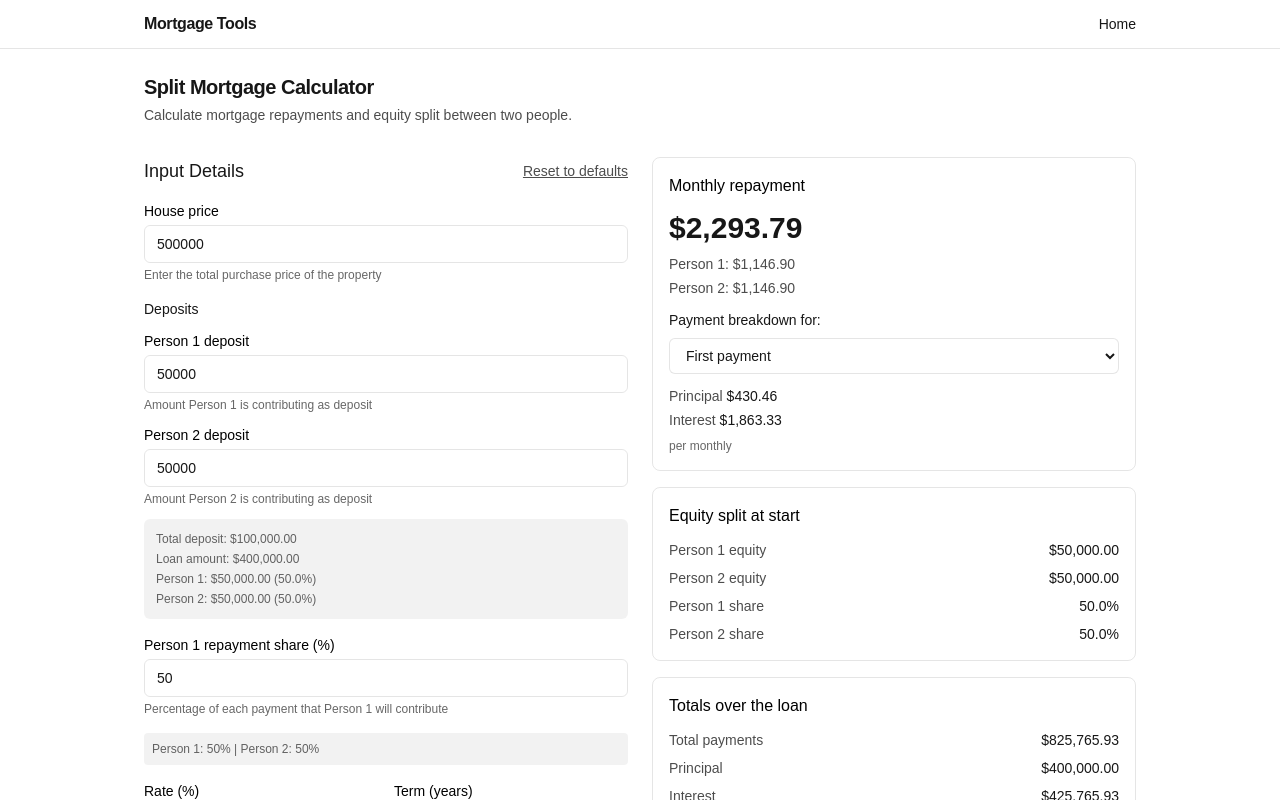
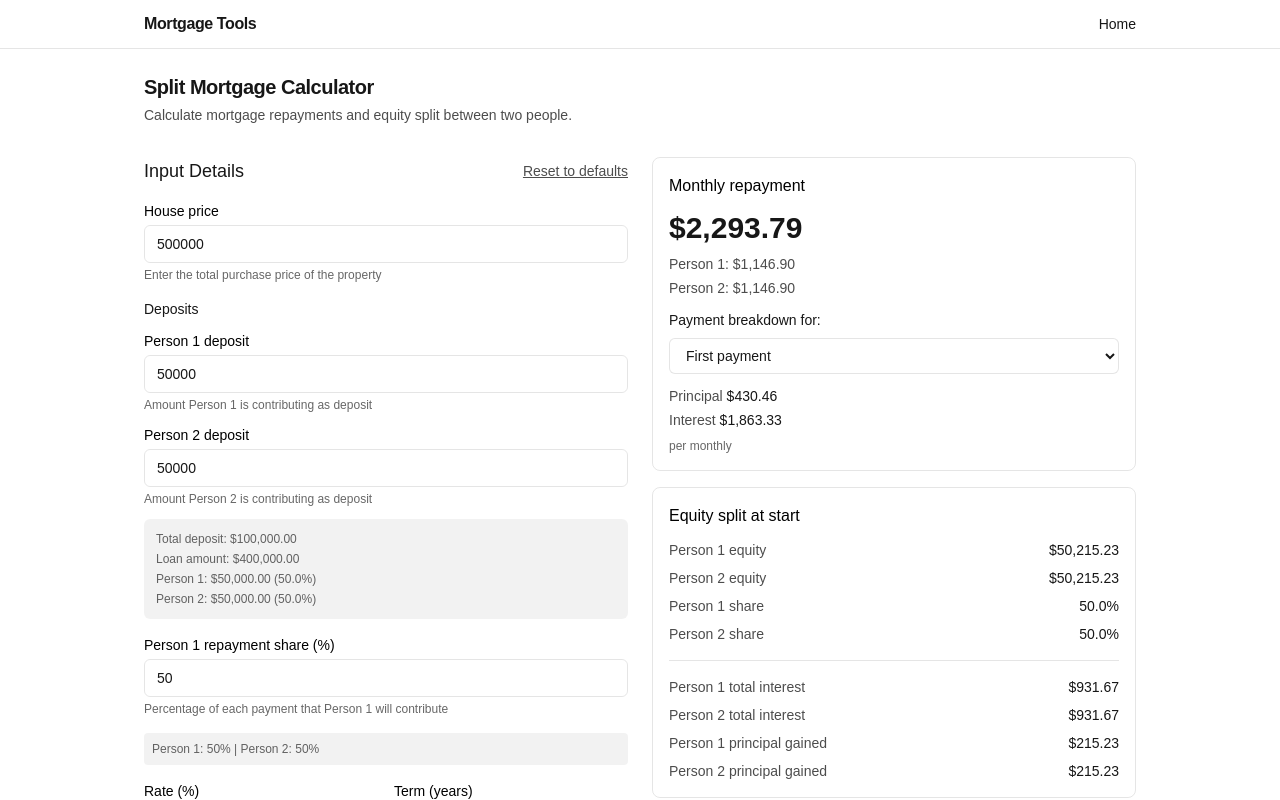
Before and after one commit to ErrolMc/MortgageTool, a Next.js app: page /calculators/split-mortgage in a window 1280 px wide. Shown: the top 800 px of the page. Built offline with nearby package versions, Linux system fonts and the light colour scheme.

Commit message:
- Fixed calculation/formatting errors

```diff
--- a/src/app/calculators/split-mortgage/page.tsx
+++ b/src/app/calculators/split-mortgage/page.tsx
@@ -9,7 +9,11 @@ import {
 } from './useSplitMortgageCalculator';
 import { NumberFormField } from '@/components/ui/FormField';
 import { FrequencySelector } from '@/components/ui/FrequencySelector';
-import { ResultsCard, ResultsGrid, ResultsRow } from '@/components/ui/ResultsCard';
+import {
+  ResultsCard,
+  ResultsGrid,
+  ResultsRow,
+} from '@/components/ui/ResultsCard';
 
 export default function SplitMortgageCalculatorPage() {
   const {
@@ -113,8 +117,20 @@ export default function SplitMortgageCalculatorPage() {
             <div className="text-xs text-black/60 dark:text-white/60 space-y-1 p-3 bg-black/5 dark:bg-white/5 rounded-md">
               <p>Total deposit: {formatCurrency(totalDeposit)}</p>
               <p>Loan amount: {formatCurrency(principal)}</p>
-              <p>Person 1: {formatCurrency(person1Deposit)} ({totalDeposit > 0 ? ((person1Deposit / totalDeposit) * 100).toFixed(1) : '0'}%)</p>
-              <p>Person 2: {formatCurrency(person2Deposit)} ({totalDeposit > 0 ? ((person2Deposit / totalDeposit) * 100).toFixed(1) : '0'}%)</p>
+              <p>
+                Person 1: {formatCurrency(person1Deposit)} (
+                {totalDeposit > 0
+                  ? ((person1Deposit / totalDeposit) * 100).toFixed(1)
+                  : '0'}
+                %)
+              </p>
+              <p>
+                Person 2: {formatCurrency(person2Deposit)} (
+                {totalDeposit > 0
+                  ? ((person2Deposit / totalDeposit) * 100).toFixed(1)
+                  : '0'}
+                %)
+              </p>
             </div>
           </div>
 
@@ -131,7 +147,8 @@ export default function SplitMortgageCalculatorPage() {
           />
 
           <div className="text-xs text-black/60 dark:text-white/60 p-2 bg-black/5 dark:bg-white/5 rounded">
-            Person 1: {person1RepaymentSharePercent.toFixed(0)}% | Person 2: {person2RepaymentSharePercent.toFixed(0)}%
+            Person 1: {person1RepaymentSharePercent.toFixed(0)}% | Person 2:{' '}
+            {person2RepaymentSharePercent.toFixed(0)}%
           </div>
 
           <div className="grid grid-cols-2 gap-4">
@@ -159,10 +176,7 @@ export default function SplitMortgageCalculatorPage() {
             />
           </div>
 
-          <FrequencySelector
-            value={frequency}
-            onChange={setFrequency}
-          />
+          <FrequencySelector value={frequency} onChange={setFrequency} />
         </div>
 
         <div className="space-y-4">
@@ -228,24 +242,70 @@ export default function SplitMortgageCalculatorPage() {
             </p>
           </ResultsCard>
 
-          <ResultsCard title={`Equity split at ${selectedYear === 'first' ? 'start' : `year ${selectedYear}`}`}>
-            <ResultsGrid
-              items={[
-                { label: 'Person 1 equity', value: formatCurrency(results.person1Equity) },
-                { label: 'Person 2 equity', value: formatCurrency(results.person2Equity) },
-                { label: 'Person 1 share', value: `${results.person1EquityShare.toFixed(1)}%` },
-                { label: 'Person 2 share', value: `${results.person2EquityShare.toFixed(1)}%` },
-              ]}
-            />
-          </ResultsCard>
+                     <ResultsCard
+             title={`Equity split at ${selectedYear === 'first' ? 'start' : `year ${selectedYear}`}`}
+           >
+             <ResultsGrid
+               items={[
+                 {
+                   label: 'Person 1 equity',
+                   value: formatCurrency(results.person1Equity),
+                 },
+                 {
+                   label: 'Person 2 equity',
+                   value: formatCurrency(results.person2Equity),
+                 },
+                 {
+                   label: 'Person 1 share',
+                   value: `${results.person1EquityShare.toFixed(1)}%`,
+                 },
+                 {
+                   label: 'Person 2 share',
+                   value: `${results.person2EquityShare.toFixed(1)}%`,
+                 },
+               ]}
+             />
+
+             <div className="border-t border-black/10 dark:border-white/15 my-4" />
+
+             <ResultsGrid
+               items={[
+                 {
+                   label: 'Person 1 total interest',
+                   value: formatCurrency(results.person1TotalInterest),
+                 },
+                 {
+                   label: 'Person 2 total interest',
+                   value: formatCurrency(results.person2TotalInterest),
+                 },
+                 {
+                   label: 'Person 1 principal gained',
+                   value: formatCurrency(results.person1Equity - person1Deposit),
+                 },
+                 {
+                   label: 'Person 2 principal gained',
+                   value: formatCurrency(results.person2Equity - person2Deposit),
+                 },
+               ]}
+             />
+           </ResultsCard>
 
           <ResultsCard title="Totals over the loan">
             <ResultsGrid
               items={[
-                { label: 'Total payments', value: formatCurrency(results.totalPaid) },
-                { label: 'Principal', value: formatCurrency(results.principal) },
+                {
+                  label: 'Total payments',
+                  value: formatCurrency(results.totalPaid),
+                },
+                {
+                  label: 'Principal',
+                  value: formatCurrency(results.principal),
+                },
                 { label: 'Interest', value: formatCurrency(results.interest) },
-                { label: 'Number of payments', value: results.n.toLocaleString() },
+                {
+                  label: 'Number of payments',
+                  value: results.n.toLocaleString(),
+                },
               ]}
             />
           </ResultsCard>
@@ -255,10 +315,15 @@ export default function SplitMortgageCalculatorPage() {
               Important Notes
             </h3>
             <ul className="text-sm text-blue-700 dark:text-blue-300 space-y-1">
-              <li>• Uses a nominal annual rate divided by the selected frequency</li>
+              <li>
+                • Uses a nominal annual rate divided by the selected frequency
+              </li>
               <li>• Actual lender calculations may differ slightly</li>
               <li>• This is for estimation purposes only</li>
-              <li>• Equity calculations assume equal contribution to principal payments</li>
+              <li>
+                • Equity calculations assume equal contribution to principal
+                payments
+              </li>
             </ul>
           </div>
         </div>
--- a/src/app/calculators/split-mortgage/useSplitMortgageCalculator.ts
+++ b/src/app/calculators/split-mortgage/useSplitMortgageCalculator.ts
@@ -35,9 +35,14 @@ export function useSplitMortgageCalculator() {
   } = baseCalculator;
 
   // Split-specific state
-  const [person1Deposit, setPerson1Deposit] = useState<number>(baseCalculator.deposit / 2);
-  const [person2Deposit, setPerson2Deposit] = useState<number>(baseCalculator.deposit / 2);
-  const [person1RepaymentShare, setPerson1RepaymentShare] = useState<number>(0.5);
+  const [person1Deposit, setPerson1Deposit] = useState<number>(
+    baseCalculator.deposit / 2
+  );
+  const [person2Deposit, setPerson2Deposit] = useState<number>(
+    baseCalculator.deposit / 2
+  );
+  const [person1RepaymentShare, setPerson1RepaymentShare] =
+    useState<number>(0.5);
 
   const totalDeposit = person1Deposit + person2Deposit;
   const splitPrincipal: number = Math.max(0, (price || 0) - totalDeposit);
@@ -48,26 +53,36 @@ export function useSplitMortgageCalculator() {
   };
 
   // Validate split-specific inputs
-  if (person1Deposit < 0) validationErrors.person1Deposit = 'Person 1 deposit cannot be negative';
-  if (person2Deposit < 0) validationErrors.person2Deposit = 'Person 2 deposit cannot be negative';
+  if (person1Deposit < 0)
+    validationErrors.person1Deposit = 'Person 1 deposit cannot be negative';
+  if (person2Deposit < 0)
+    validationErrors.person2Deposit = 'Person 2 deposit cannot be negative';
   if (totalDeposit > price) {
     validationErrors.person1Deposit = 'Total deposit cannot exceed house price';
     validationErrors.person2Deposit = 'Total deposit cannot exceed house price';
   }
-  if (person1RepaymentShare < 0) validationErrors.person1RepaymentShare = 'Repayment share cannot be negative';
-  if (person1RepaymentShare > 1) validationErrors.person1RepaymentShare = 'Repayment share cannot exceed 100%';
+  if (person1RepaymentShare < 0)
+    validationErrors.person1RepaymentShare =
+      'Repayment share cannot be negative';
+  if (person1RepaymentShare > 1)
+    validationErrors.person1RepaymentShare =
+      'Repayment share cannot exceed 100%';
 
   const results = useMemo(() => {
     const freq: Frequency = frequency;
     const periodsPerYear: number = PERIODS_PER_YEAR[freq];
-    const n: number = Math.max(1, Math.round((termYears || 0) * periodsPerYear));
+    const n: number = Math.max(
+      1,
+      Math.round((termYears || 0) * periodsPerYear)
+    );
     const annualRate: number = Math.max(0, rate) / 100;
     const r: number = annualRate / periodsPerYear; // nominal per-period rate
 
     let payment: number = 0;
     if (splitPrincipal <= 0) {
       payment = 0;
-    } else if (Math.abs(r) < 1e-10) { // Use small epsilon for floating point comparison
+    } else if (Math.abs(r) < 1e-10) {
+      // Use small epsilon for floating point comparison
       payment = splitPrincipal / n;
     } else {
       payment = (splitPrincipal * r) / (1 - Math.pow(1 + r, -n));
@@ -109,33 +124,52 @@ export function useSplitMortgageCalculator() {
       }
     }
 
-    // Calculate equity at the selected point in time
+    // Calculate equity and total interest paid at the selected point in time
     let person1Equity: number = person1Deposit;
     let person2Equity: number = person2Deposit;
+    let person1TotalInterest: number = 0;
+    let person2TotalInterest: number = 0;
 
     if (selectedYear === 'first') {
-      // At the start, equity is just the deposits
-      person1Equity = person1Deposit;
-      person2Equity = person2Deposit;
+      // For first payment, include the principal portion of that payment
+      const person1PrincipalContribution: number =
+        paymentPrincipal * person1RepaymentShare;
+      const person2PrincipalContribution: number =
+        paymentPrincipal * (1 - person1RepaymentShare);
+
+      person1Equity = person1Deposit + person1PrincipalContribution;
+      person2Equity = person2Deposit + person2PrincipalContribution;
+
+      // For first payment, total interest is just the interest portion of that payment
+      person1TotalInterest = paymentInterest * person1RepaymentShare;
+      person2TotalInterest = paymentInterest * (1 - person1RepaymentShare);
     } else {
-      // Calculate equity at the selected year
+      // Calculate equity and total interest at the selected year
       const yearNumber: number = parseInt(selectedYear);
       if (yearNumber <= termYears) {
         const periodsToYear: number = yearNumber * periodsPerYear;
         let remainingBalance: number = splitPrincipal;
         let totalPrincipalPaid: number = 0;
+        let totalInterestPaid: number = 0;
 
-        // Calculate total principal paid up to the selected year
+        // Calculate total principal and interest paid up to the selected year
         for (let i = 0; i < periodsToYear; i++) {
           const periodInterest: number = remainingBalance * r;
           const periodPrincipal: number = payment - periodInterest;
           remainingBalance -= periodPrincipal;
           totalPrincipalPaid += periodPrincipal;
+          totalInterestPaid += periodInterest;
         }
 
         // Calculate how much each person has contributed to principal
-        const person1PrincipalContribution: number = totalPrincipalPaid * person1RepaymentShare;
-        const person2PrincipalContribution: number = totalPrincipalPaid * (1 - person1RepaymentShare);
+        const person1PrincipalContribution: number =
+          totalPrincipalPaid * person1RepaymentShare;
+        const person2PrincipalContribution: number =
+          totalPrincipalPaid * (1 - person1RepaymentShare);
+
+        // Calculate how much interest each person has paid
+        person1TotalInterest = totalInterestPaid * person1RepaymentShare;
+        person2TotalInterest = totalInterestPaid * (1 - person1RepaymentShare);
 
         // Equity = deposit + principal contribution
         person1Equity = person1Deposit + person1PrincipalContribution;
@@ -144,8 +178,10 @@ export function useSplitMortgageCalculator() {
     }
 
     const totalEquity = person1Equity + person2Equity;
-    const person1EquityShare: number = totalEquity > 0 ? (person1Equity / totalEquity) * 100 : 0;
-    const person2EquityShare: number = totalEquity > 0 ? (person2Equity / totalEquity) * 100 : 0;
+    const person1EquityShare: number =
+      totalEquity > 0 ? (person1Equity / totalEquity) * 100 : 0;
+    const person2EquityShare: number =
+      totalEquity > 0 ? (person2Equity / totalEquity) * 100 : 0;
 
     return {
       payment,
@@ -162,8 +198,19 @@ export function useSplitMortgageCalculator() {
       person2Equity,
       person1EquityShare,
       person2EquityShare,
+      person1TotalInterest,
+      person2TotalInterest,
     };
-  }, [splitPrincipal, frequency, rate, termYears, selectedYear, person1Deposit, person2Deposit, person1RepaymentShare]);
+  }, [
+    splitPrincipal,
+    frequency,
+    rate,
+    termYears,
+    selectedYear,
+    person1Deposit,
+    person2Deposit,
+    person1RepaymentShare,
+  ]);
 
   const resetForm = () => {
     baseResetForm();
--- a/src/hooks/useBaseMortgageCalculator.ts
+++ b/src/hooks/useBaseMortgageCalculator.ts
@@ -9,7 +9,7 @@ import {
 } from '@/constants/mortgage';
 
 export type Frequency = 'yearly' | 'monthly' | 'fortnightly' | 'weekly';
-export type YearOption = 'first' | '5' | '10' | '15' | '20' | '25' | '27' | '29';
+export type YearOption = 'first' | '5' | '10' | '15' | '20' | '25' | '27' | '29' | '30';
 
 export const FREQUENCY_LABEL: Record<Frequency, string> = {
   yearly: 'Yearly',
@@ -34,6 +34,7 @@ export const YEAR_OPTIONS: { value: YearOption; label: string }[] = [
   { value: '25', label: 'Year 25' },
   { value: '27', label: 'Year 27' },
   { value: '29', label: 'Year 29' },
+  { value: '30', label: 'Year 30' },
 ];
 
 export const INPUT_CONSTRAINTS = {
```
